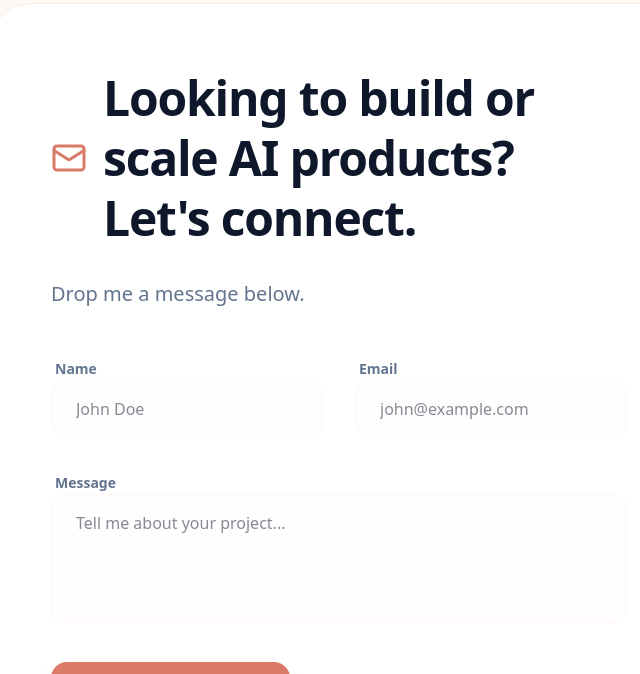
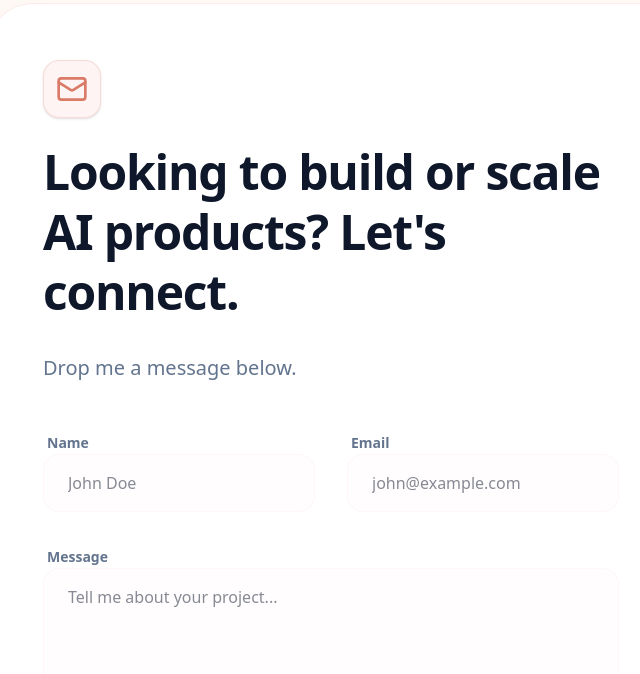
Before and after one commit to wanibisen3/Personal_Website, a React (Vite) app: page / in a window 1280 px wide. Shown: the part 1406-2080 px from the top of the page, without its empty margins (166-806 px from the left). Built offline with nearby package versions, Linux system fonts and the light colour scheme; no server answers.

Commit message:
style: fix contact header layout and icon alignment to improve whitespace

```diff
--- a/src/App.tsx
+++ b/src/App.tsx
@@ -231,11 +231,13 @@ export default function App() {
 
         {/* Contact Section */}
         <section id="contact" className="pt-12">
-          <div className="p-16 rounded-[3rem] bg-white border border-[#FADBD8]/50 shadow-2xl shadow-[#D97B66]/10 relative overflow-hidden">
+          <div className="p-10 md:p-14 rounded-[3rem] bg-white border border-[#FADBD8]/50 shadow-2xl shadow-[#D97B66]/10 relative overflow-hidden">
             <div className="absolute top-0 right-0 w-64 h-64 bg-[#FADBD8]/10 rounded-full -mr-32 -mt-32 opacity-50" />
             <div className="max-w-xl relative">
-              <div className="flex flex-col md:flex-row md:items-center gap-4 mb-8">
-                <Mail className="text-[#D97B66] shrink-0" size={36} />
+              <div className="mb-8 block">
+                <div className="p-3 inline-flex rounded-2xl bg-[#FADBD8]/30 border border-[#D97B66]/20 shadow-sm mb-6">
+                  <Mail className="text-[#D97B66]" size={32} />
+                </div>
                 <h2 className="text-4xl md:text-5xl font-black text-slate-900 tracking-tight leading-tight">Looking to build or scale AI products? Let's connect.</h2>
               </div>
               <p className="text-xl text-slate-500 mb-12 font-medium">
```
